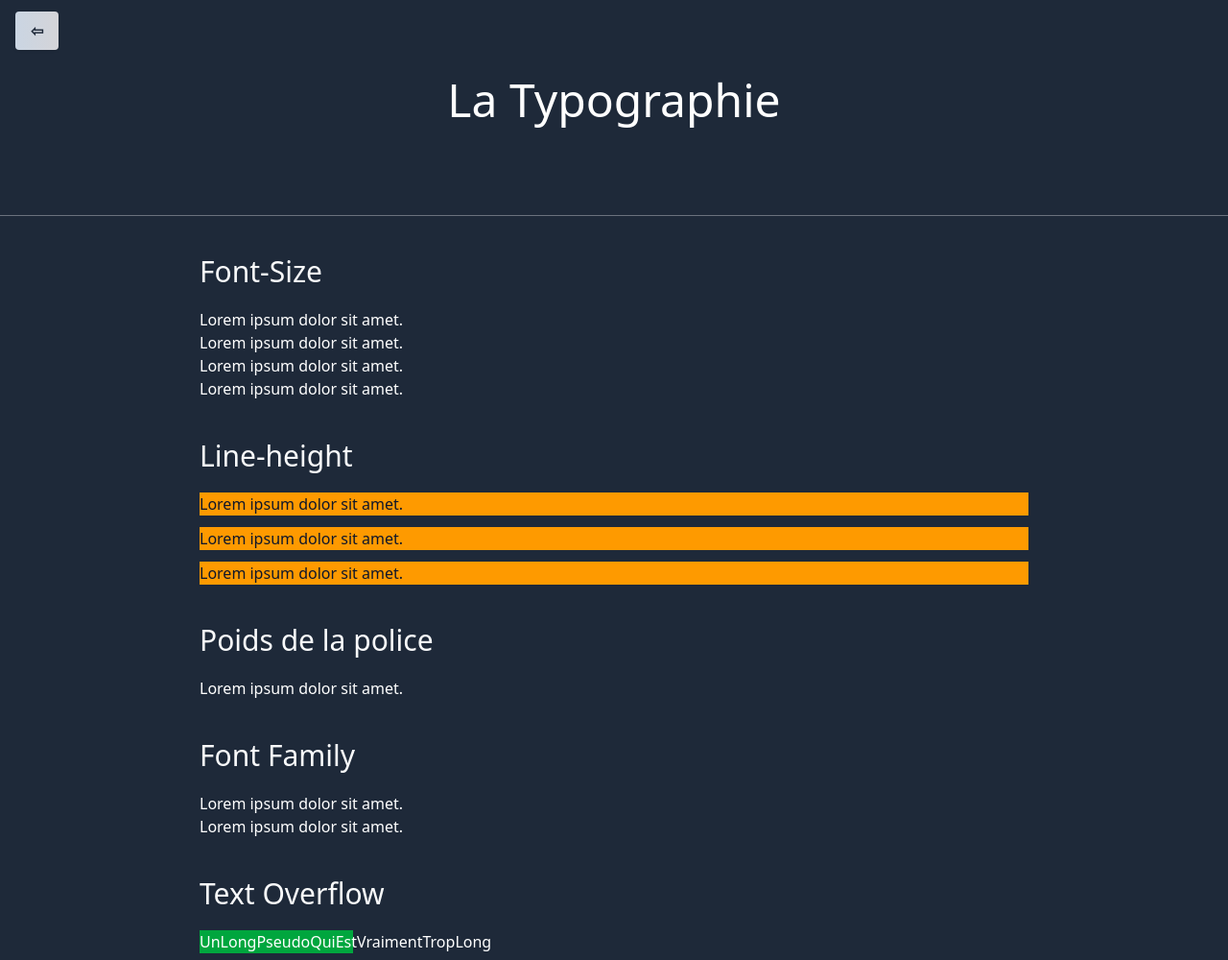
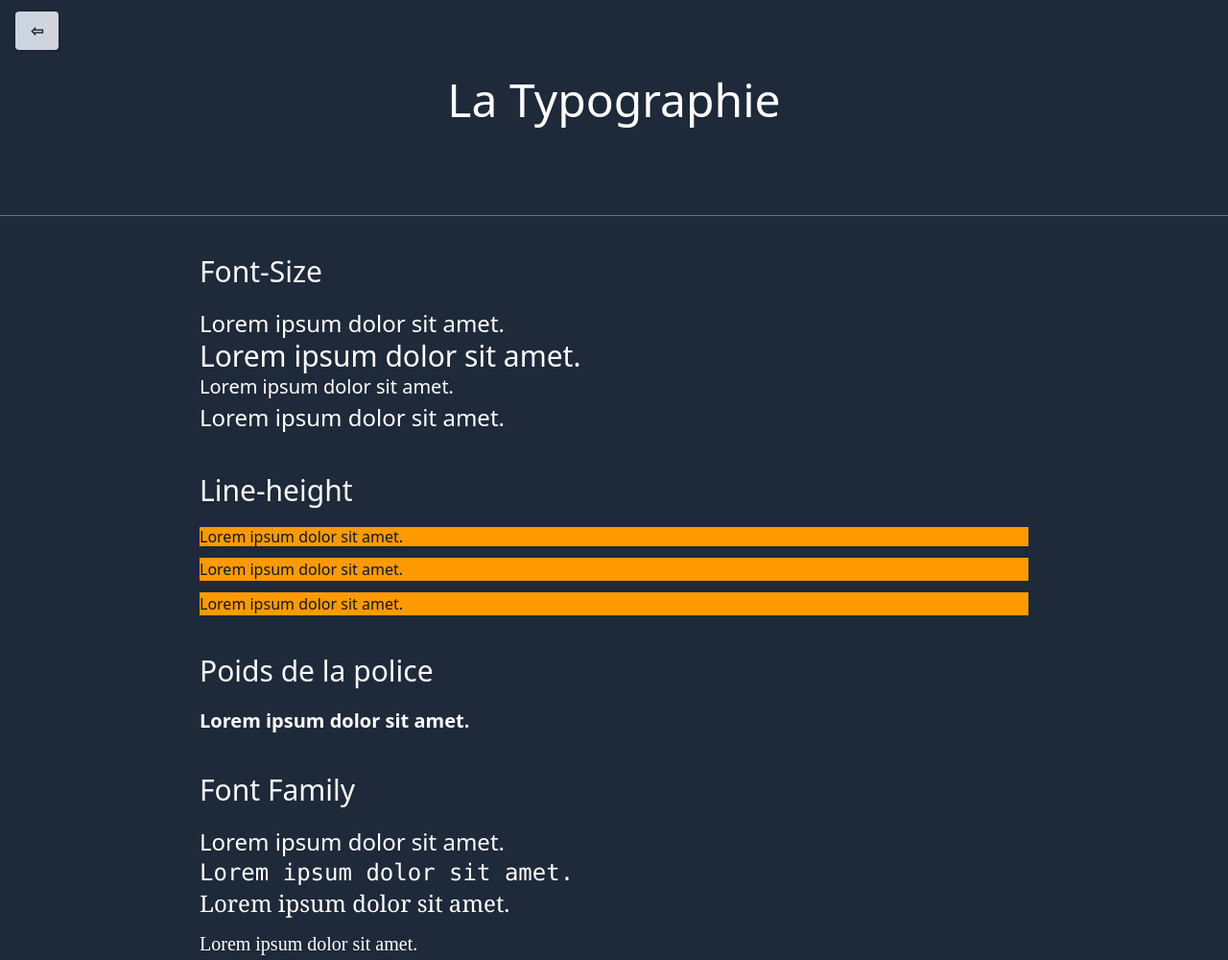
Before and after one commit to Fayecodeur/cours-tailwindcss, a plain HTML site: page 2.Bac-a-sable/Chapitres/2.Typographie/1.typographie.html in a window 1280 px wide. Shown: the top 1000 px of the page at 96% size. Drawn offline with nearby package versions, Linux system fonts and the light colour scheme; a web font is replaced by a local one.

Commit message:
cours sur les typographie en tailwind

```diff
--- a/2.Bac-a-sable/Chapitres/2.Typographie/1.typographie.html
+++ b/2.Bac-a-sable/Chapitres/2.Typographie/1.typographie.html
@@ -1,5 +1,6 @@
 <!DOCTYPE html>
 <html lang="fr">
+
 <head>
   <meta charset="UTF-8" />
   <meta http-equiv="X-UA-Compatible" content="IE=edge" />
@@ -7,17 +8,13 @@
   <title>Typographie</title>
   <link rel="preconnect" href="https://fonts.googleapis.com" />
   <link rel="preconnect" href="https://fonts.gstatic.com" crossorigin />
-    <link
-      href="https://fonts.googleapis.com/css2?family=Boldonse&display=swap"
-      rel="stylesheet"
-    />
+  <link href="https://fonts.googleapis.com/css2?family=Boldonse&display=swap" rel="stylesheet" />
   <script src="https://cdn.jsdelivr.net/npm/@tailwindcss/browser@4"></script>
 </head>
+
 <body class="bg-gray-800 text-white pt-20">
-    <a
-      class="absolute left-4 top-3 flex items-center px-4 py-2 font-semibold bg-gradient-to-r from-slate-300 to-zinc-300 text-gray-800 rounded-sm shadow-sm"
-      href="../../menu.html"
-    >
+  <a class="absolute left-4 top-3 flex items-center px-4 py-2 font-semibold bg-gradient-to-r from-slate-300 to-zinc-300 text-gray-800 rounded-sm shadow-sm"
+    href="../../menu.html">
     <span class="text-md">&#8678;</span>
   </a>
 
@@ -39,10 +36,10 @@
         - text-[39px] → Crée une classe arbitraire
       -->
 
-      <p class="">Lorem ipsum dolor sit amet.</p>
-      <p class="">Lorem ipsum dolor sit amet.</p>
-      <p class="">Lorem ipsum dolor sit amet.</p>
-      <p class="">Lorem ipsum dolor sit amet.</p>
+    <p class="text-2xl">Lorem ipsum dolor sit amet.</p>
+    <p class="text-3xl">Lorem ipsum dolor sit amet.</p>
+    <p class="text-xl">Lorem ipsum dolor sit amet.</p>
+    <p class="text-[24px]">Lorem ipsum dolor sit amet.</p>
 
     <h2 class="text-3xl  text-gray-50 mt-10 pb-5">Line-height</h2>
     <!--
@@ -55,7 +52,7 @@
         - text-lg/10 → combine la taille et la hauteur de ligne dans une seule classe
       -->
 
-      <p class="bg-amber-500 text-slate-900 mb-3">
+    <p class="leading-5 bg-amber-500 text-slate-900 mb-3">
       Lorem ipsum dolor sit amet.
     </p>
     <p class="bg-amber-500 text-slate-900 mb-3">
@@ -73,7 +70,7 @@
         - font-thin, font-light, font-normal, font-semibold, font-bold...
         - Jusqu’à font-black pour les polices très épaisses
       -->
-      <p class="">Lorem ipsum dolor sit amet.</p>
+    <p class="font-extrabold text-xl">Lorem ipsum dolor sit amet.</p>
 
     <h2 class="text-3xl  text-gray-50 mt-10 pb-5">Font Family</h2>
 
@@ -90,8 +87,10 @@
           Ex : font-[Boldonse] → police importée via Google Fonts
       -->
 
-      <p class="">Lorem ipsum dolor sit amet.</p>
-      <p class="">Lorem ipsum dolor sit amet.</p>
+    <p class="font-sans text-2xl">Lorem ipsum dolor sit amet.</p>
+    <p class="font-mono text-2xl">Lorem ipsum dolor sit amet.</p>
+    <p class="font-serif text-2xl">Lorem ipsum dolor sit amet.</p>
+    <p class="font-[Boldonse] text-xl mt-3">Lorem ipsum dolor sit amet.</p>
 
     <h2 class="text-3xl  text-gray-50 mt-10 pb-5">
       Text Overflow
@@ -109,4 +108,5 @@
     <p class="w-40 bg-green-600 mb-20">UnLongPseudoQuiEstVraimentTropLong</p>
   </div>
 </body>
+
 </html>
```
Lines whose indentation alone changed are shown as unchanged.
